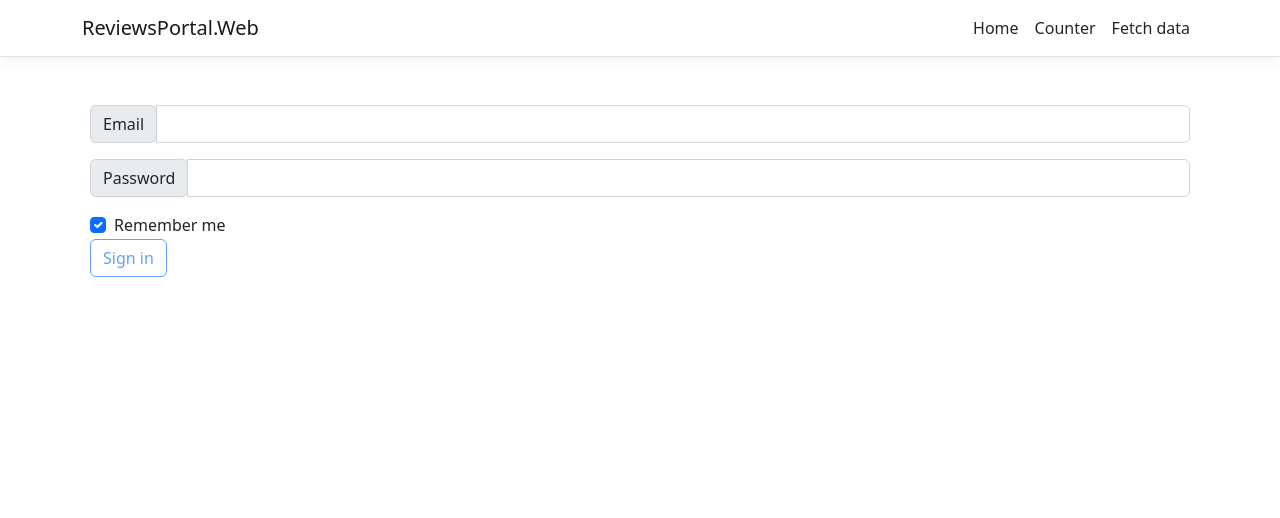
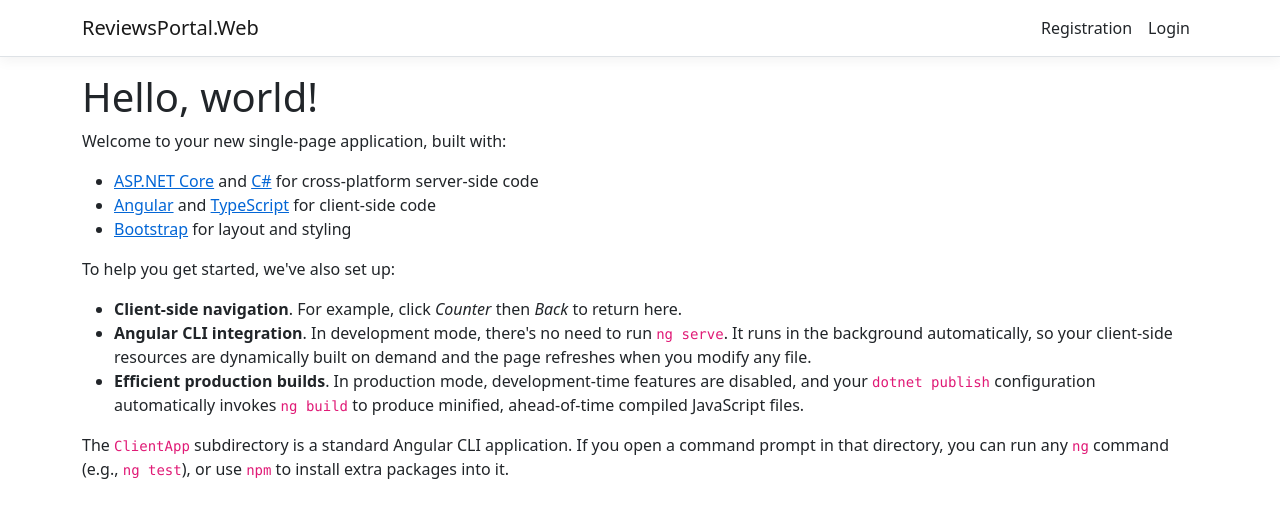
Before and after one commit to Shlyapochnik6/ReviewsPortal, an Angular app in the folder ReviewsPortal.Web/ClientApp/: page / in a window 1280 px wide. Shown: the top 518 px of the page. Built offline with nearby package versions, Linux system fonts and the light colour scheme.

Commit message:
modify navigation bar

```diff
--- a/ReviewsPortal.Web/ClientApp/src/app/app.module.ts
+++ b/ReviewsPortal.Web/ClientApp/src/app/app.module.ts
@@ -27,7 +27,7 @@ import {FetchDataComponent} from './fetch-data/fetch-data.component';
     HttpClientModule,
     FormsModule,
     RouterModule.forRoot([
-      {path: '', component: LoginComponent, pathMatch: 'full'},
+      {path: '', component: HomeComponent, pathMatch: 'full'},
       {path: 'counter', component: CounterComponent},
       {path: 'fetch-data', component: FetchDataComponent},
       {path: 'registration', component: RegistrationComponent},
--- a/ReviewsPortal.Web/ClientApp/src/app/nav-menu/nav-menu.component.html
+++ b/ReviewsPortal.Web/ClientApp/src/app/nav-menu/nav-menu.component.html
@@ -25,17 +25,16 @@
             [routerLinkActive]="['link-active']"
             [routerLinkActiveOptions]="{ exact: true }"
           >
-            <a class="nav-link text-dark" [routerLink]="['/']">Home</a>
+            <a class="nav-link text-dark" [routerLink]="['/registration']">Registration</a>
           </li>
-          <li class="nav-item" [routerLinkActive]="['link-active']">
-            <a class="nav-link text-dark" [routerLink]="['/counter']"
-              >Counter</a
-            >
-          </li>
-          <li class="nav-item" [routerLinkActive]="['link-active']">
-            <a class="nav-link text-dark" [routerLink]="['/fetch-data']"
-              >Fetch data</a
-            >
+        </ul>
+        <ul class="navbar-nav flex-grow">
+          <li
+            class="nav-item"
+            [routerLinkActive]="['link-active']"
+            [routerLinkActiveOptions]="{ exact: true }"
+          >
+            <a class="nav-link text-dark" [routerLink]="['/login']">Login</a>
           </li>
         </ul>
       </div>
```
